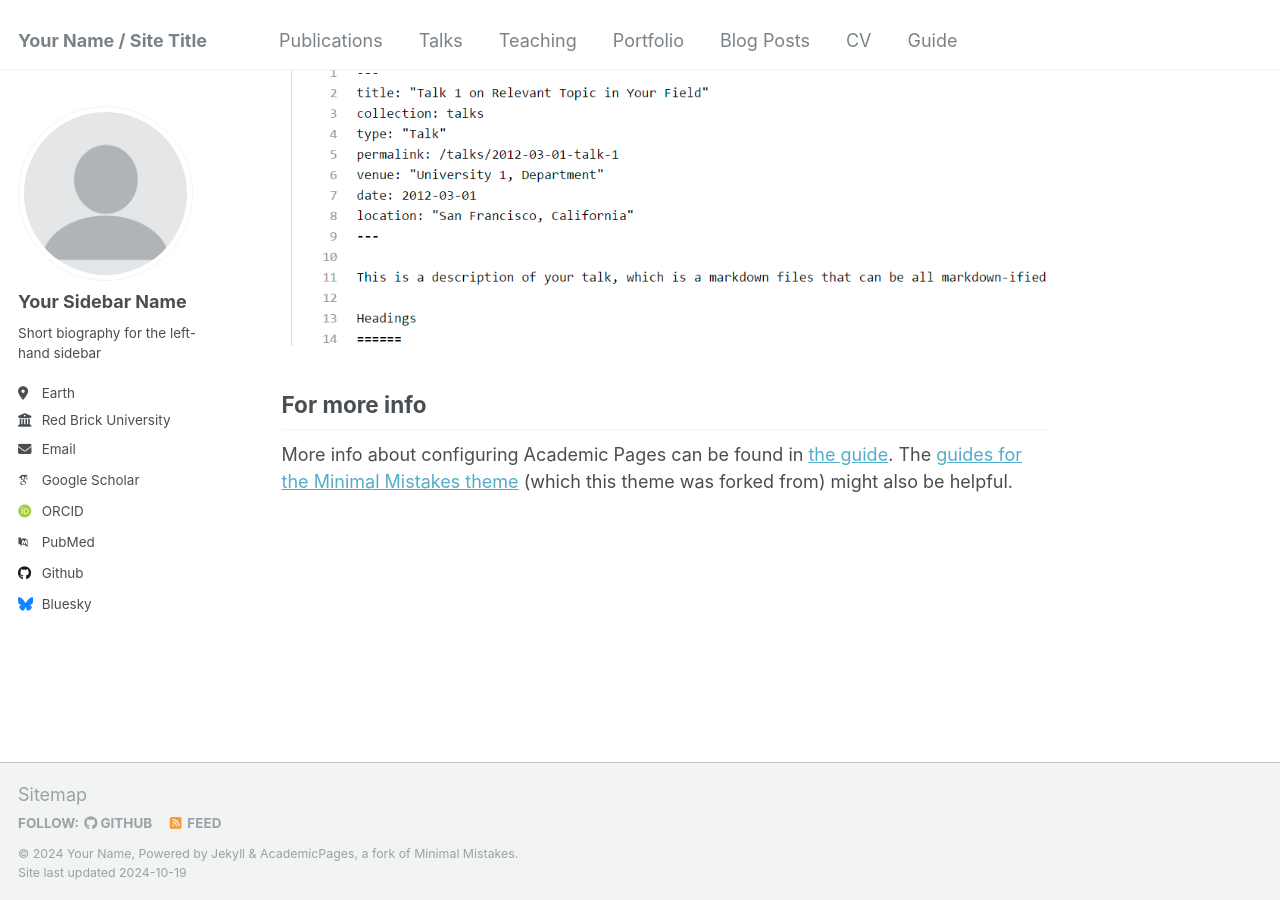
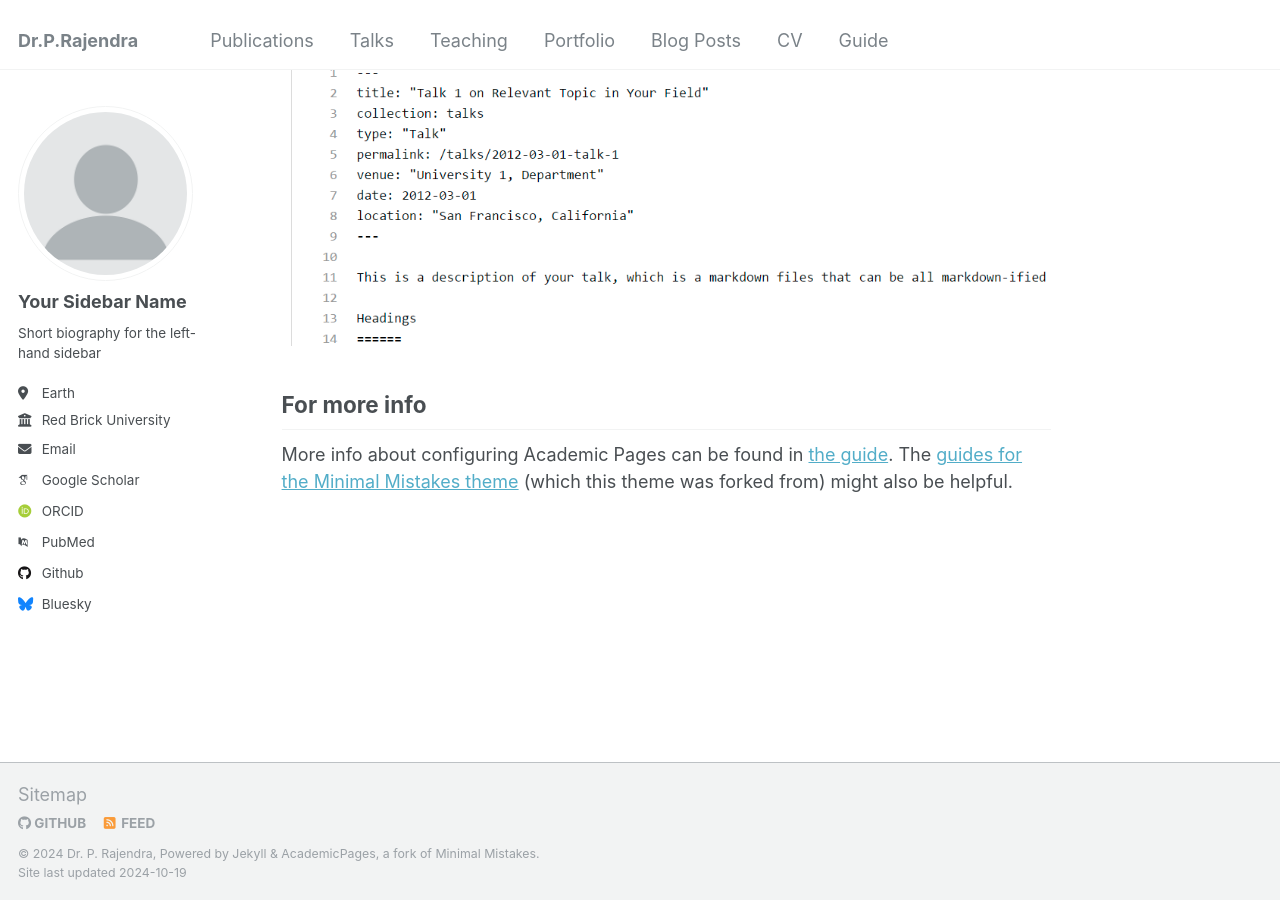
Before and after one commit to rajendra-ai/rajendra-ai.github.io, a Jekyll site: the page built from _pages/about.md, in a window 1280 px wide and 900 px high, scrolled down 2643 px. Built offline with Jekyll 4.4.1, drawn with Linux system fonts in a browser that asks for light colours; some web fonts are replaced.

Commit message:
Update _config.yml

```diff
--- a/_config.yml
+++ b/_config.yml
@@ -7,14 +7,14 @@
 # server process.
 
 # Basic Site Settings
-locale                   : "en-US"
-title                    : "Your Name / Site Title"
+locale                   : "en-IN"
+title                    : "Dr.P.Rajendra"
 title_separator          : "-"
-name                     : &name "Your Name"
+name                     : &name "Dr. P. Rajendra"
 description              : &description "personal description"
-url                      : https://academicpages.github.io # the base hostname & protocol for your site e.g. "https://mmistakes.github.io"
+url                      : https://https://rajendra-ai.github.io/ # the base hostname & protocol for your site e.g. "https://mmistakes.github.io"
 baseurl                  : "" # the subpath of your site, e.g. "/blog"
-repository               : "academicpages/academicpages.github.io"
+repository               : "rajendra-ai/academicpages.github.io"
 
 # Site Author - The following control what appear as part of the author content on the side bar.
 #               If a field is blank the icon and link will not appear, otherwise it will be shown.
```
